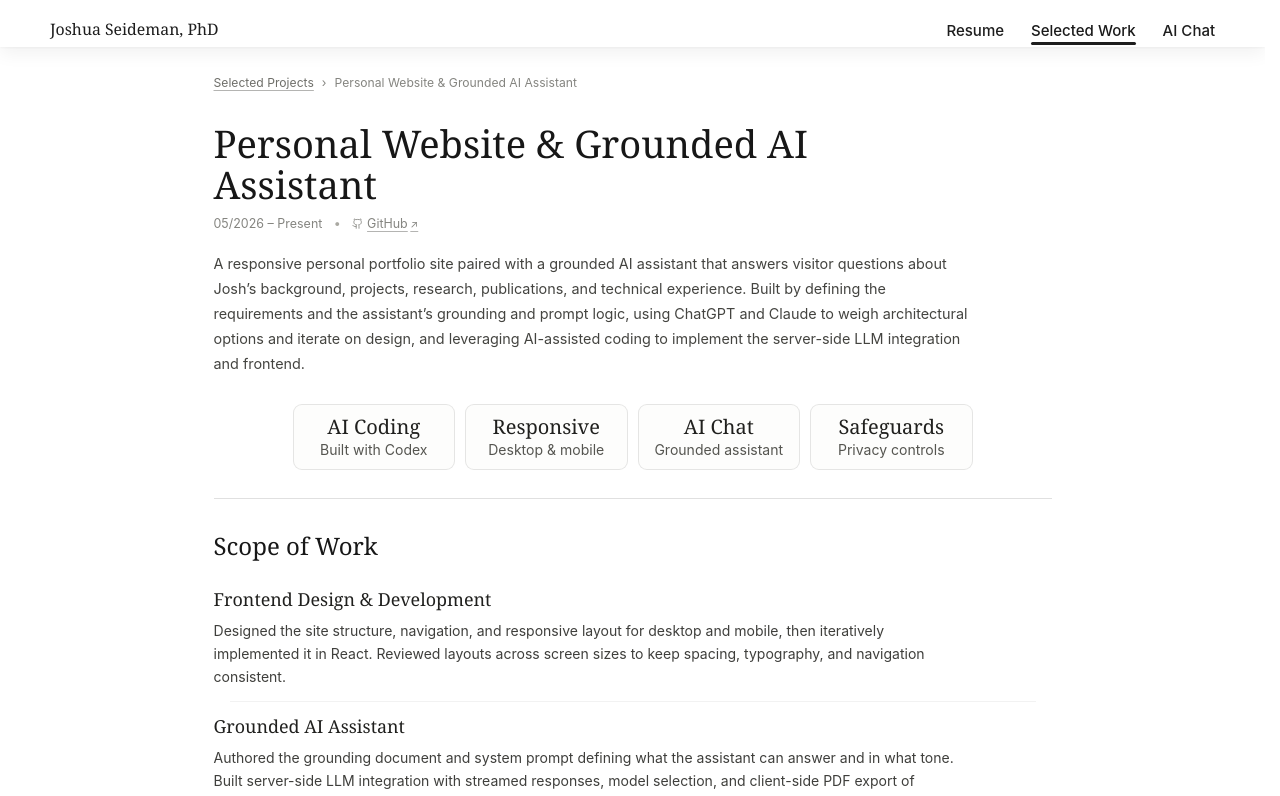
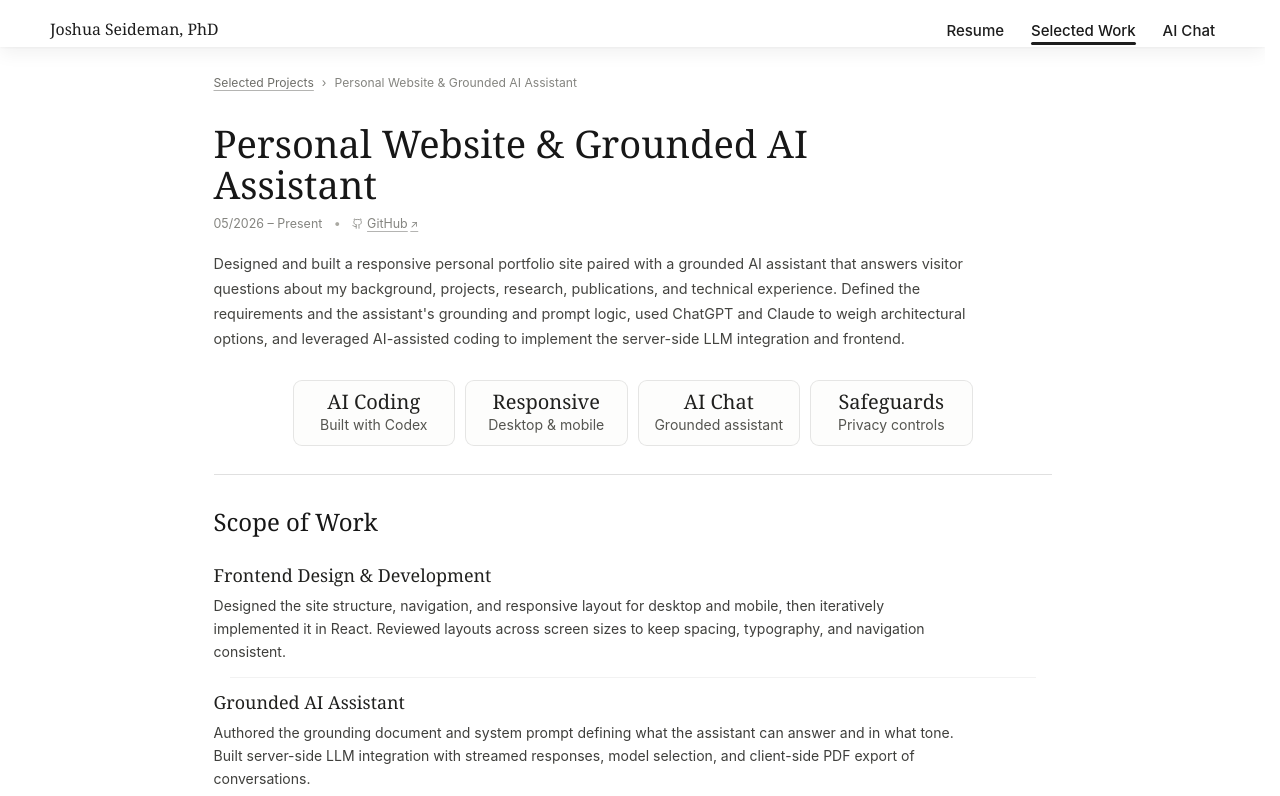
Before and after one commit to seidemanja/Personal_Website, a React (Vite) app: page /projects/personal-website-ai-assistant in a window 1280 px wide. Shown: the top 796 px of the page. Built offline with nearby package versions, Linux system fonts and the light colour scheme; no server answers.

Commit message:
Update personal website project lede

```diff
--- a/src/pages/PersonalWebsiteProjectPage.jsx
+++ b/src/pages/PersonalWebsiteProjectPage.jsx
@@ -141,13 +141,13 @@ function PersonalWebsiteProjectPage() {
               </a>
             </p>
             <p className={`${styles.intro} pd-intro`}>
-              A responsive personal portfolio site paired with a grounded AI
-              assistant that answers visitor questions about Josh’s background,
-              projects, research, publications, and technical experience. Built
-              by defining the requirements and the assistant’s grounding and
-              prompt logic, using ChatGPT and Claude to weigh architectural
-              options and iterate on design, and leveraging AI-assisted coding
-              to implement the server-side LLM integration and frontend.
+              Designed and built a responsive personal portfolio site paired
+              with a grounded AI assistant that answers visitor questions about
+              my background, projects, research, publications, and technical
+              experience. Defined the requirements and the assistant's grounding
+              and prompt logic, used ChatGPT and Claude to weigh architectural
+              options, and leveraged AI-assisted coding to implement the
+              server-side LLM integration and frontend.
             </p>
           </div>
         </section>
```
